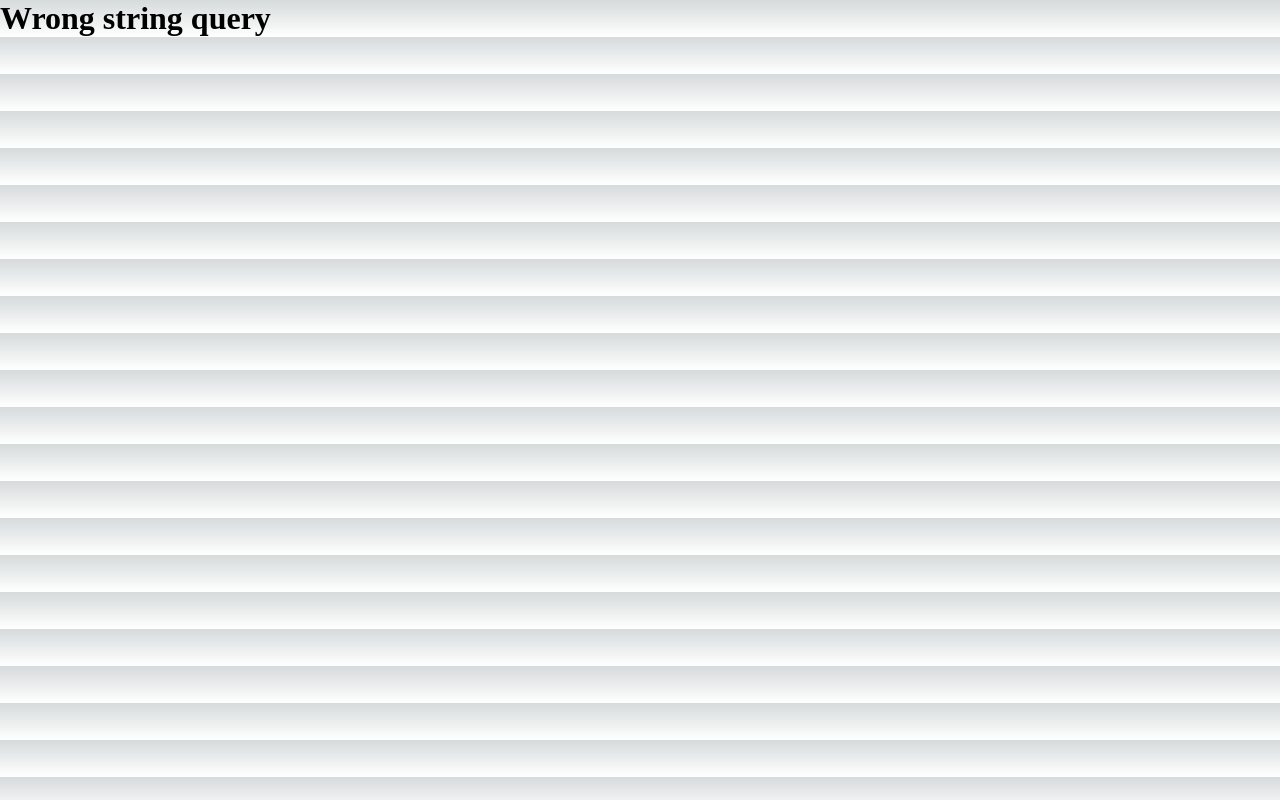
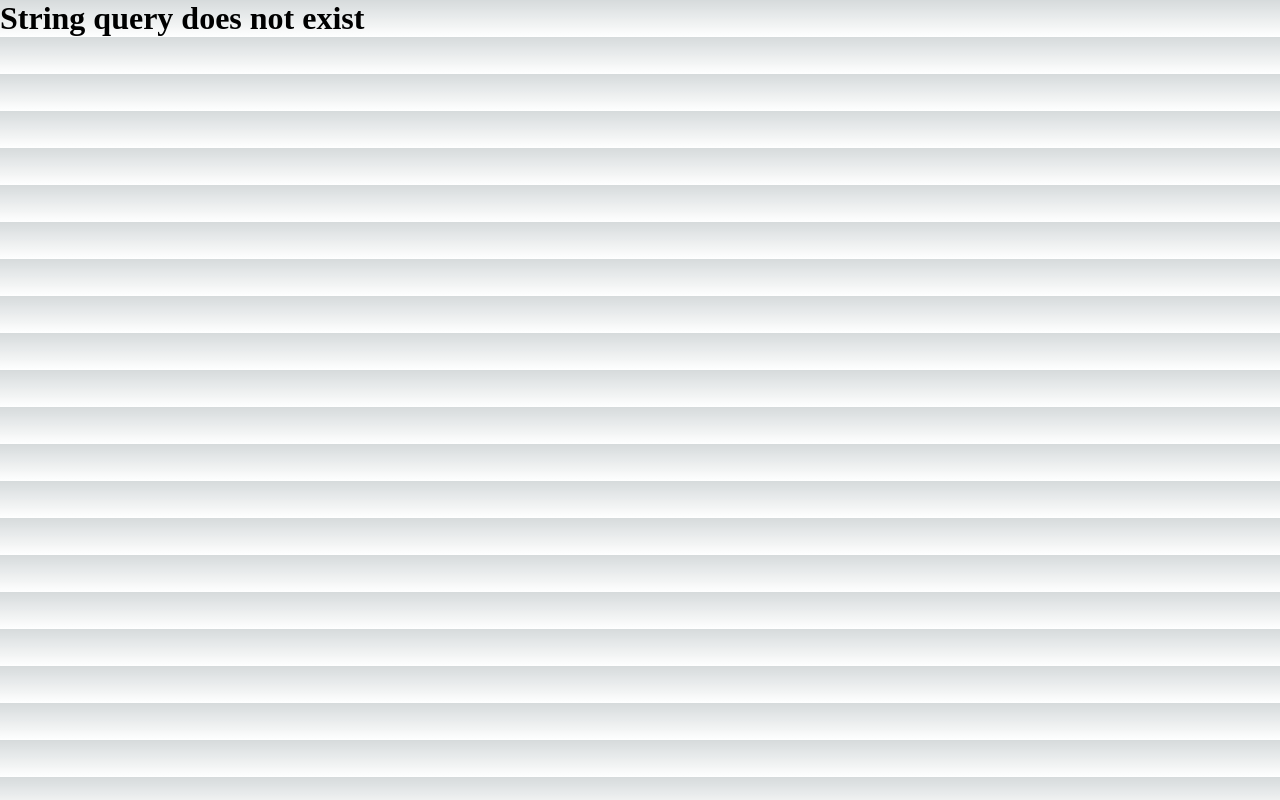
Before and after one commit to rafgabarceo/tls_web_remaster, a Next.js app: page / in a window 1280 px wide. Built offline with nearby package versions, Linux system fonts and the light colour scheme.

Commit message:
Improved catch-all router

```diff
--- a/pages/[...params]/index.js
+++ b/pages/[...params]/index.js
@@ -4,6 +4,14 @@ export default function Articles() {
     const router = useRouter();
     const {params = []} = router.query;
 
+    // Make sure that string query is a number (int) first and foremost
+    if(!params.every(param => Number.isInteger(parseInt(param)))) {
+        return (
+            <h1>String query needs to be a number</h1>
+        );
+    }
+
+    // So THIS is AI...
     if(params.length === 1) {
         return (
             <h1>You are looking at articles in the year {params[0]}</h1>
@@ -22,7 +30,8 @@ export default function Articles() {
         );
     }
 
+    // Else, query does not exist
     return (
-        <h1>Wrong string query</h1>
+        <h1>String query does not exist</h1>
     );
 }
```
